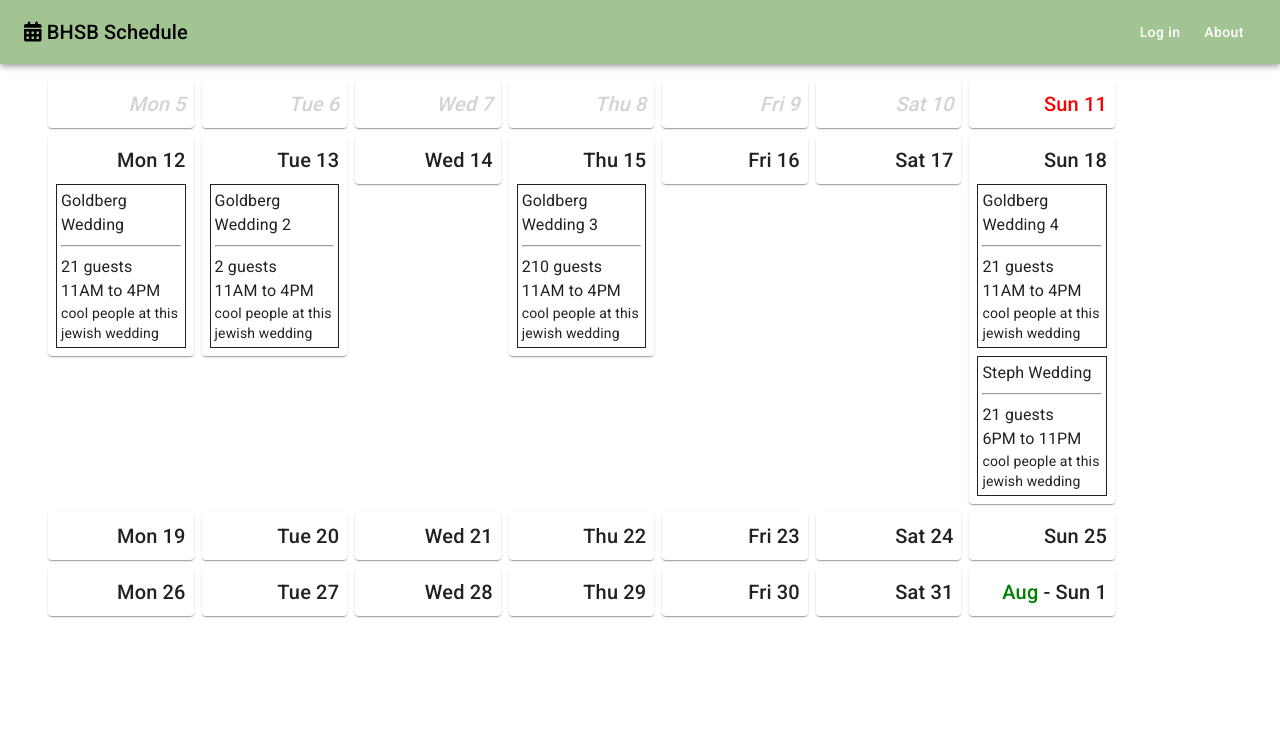
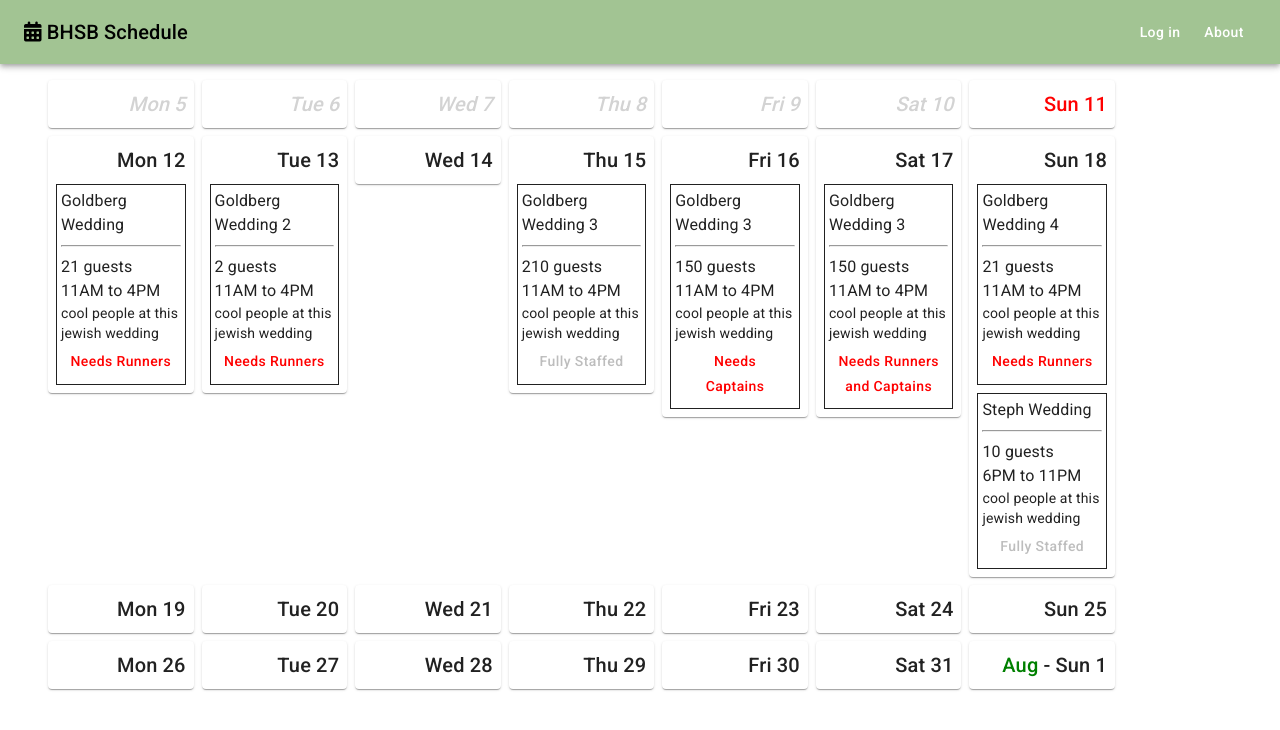
Before and after one commit to shylton/bhsb-schedule, a React (Create React App) app in the folder client/: page / in a window 1280 px wide. Shown: the top 730 px of the page. Built offline with nearby package versions, Linux system fonts and the light colour scheme.

Commit message:
signup button

```diff
--- a/client/src/App.js
+++ b/client/src/App.js
@@ -50,12 +50,46 @@ const events = [
     staff_needed: {
       manager: 1,
       captain: 1,
-      runner: 5
+      runner: 8
     },
     staff_signedup: {
       manager: 1,
       captain: 1,
-      runner: 3
+      runner: 8
+    }
+  },
+  {
+    name: 'Goldberg Wedding 3',
+    guest_count: 150,
+    start: new Date('2021-07-16T11:00:00'),
+    end: new Date('2021-07-16T16:00:00'),
+    notes: 'cool people at this jewish wedding',
+    staff_needed: {
+      manager: 1,
+      captain: 4,
+      runner: 8
+    },
+    staff_signedup: {
+      manager: 1,
+      captain: 1,
+      runner: 8
+    }
+  },
+  {
+    name: 'Goldberg Wedding 3',
+    guest_count: 150,
+    start: new Date('2021-07-17T11:00:00'),
+    end: new Date('2021-07-17T16:00:00'),
+    notes: 'cool people at this jewish wedding',
+    staff_needed: {
+      manager: 1,
+      captain: 4,
+      runner: 10
+    },
+    staff_signedup: {
+      manager: 1,
+      captain: 1,
+      runner: 8
     }
   },
   {
@@ -77,7 +111,7 @@ const events = [
   },
   {
     name: 'Steph Wedding',
-    guest_count: 21,
+    guest_count: 10,
     start: new Date('2021-07-18T18:00:00'),
     end: new Date('2021-07-18T23:00:00'),
     notes: 'cool people at this jewish wedding',
@@ -89,7 +123,7 @@ const events = [
     staff_signedup: {
       manager: 1,
       captain: 1,
-      runner: 3
+      runner: 5
     }
   },
 ]
--- a/client/src/components/EventSummary.js
+++ b/client/src/components/EventSummary.js
@@ -1,10 +1,35 @@
 import React from 'react'
 import format from 'date-fns/format'
+import isFuture from 'date-fns/isFuture'
+import isToday from 'date-fns/isToday'
 
 import Box from '@material-ui/core/Box'
 import Typography from '@material-ui/core/Typography'
+import Button from '@material-ui/core/Button'
 
+import { makeStyles } from '@material-ui/core/styles'
+
+const useStyles = makeStyles({
+    danger: {
+        color: 'red'
+    },
+})
 const EventSummary = ({ event }) => {
+    const classes = useStyles()
+
+    const signUpBtn = () => {
+        if ((event.staff_needed.runner > event.staff_signedup.runner)
+            && (event.staff_needed.captain > event.staff_signedup.captain)) {
+            return <Button fullWidth className={classes.danger}>Needs Runners and Captains</Button>
+        } else if ((event.staff_needed.runner > event.staff_signedup.runner)) {
+            return <Button fullWidth className={classes.danger}>Needs Runners</Button>
+        } else if ((event.staff_needed.captain > event.staff_signedup.captain)) {
+            return <Button fullWidth className={classes.danger}>Needs Captains</Button>
+        } else {
+            return <Button fullWidth disabled>Fully Staffed</Button>
+        }
+    }
+
     return (
         <Box border={1} p={0.5} style={{ marginTop: 8 }}>
             <Typography component={'span'} align='left'>
@@ -15,6 +40,10 @@ const EventSummary = ({ event }) => {
             <Typography variant='body2' align='left'>
                 {event.notes}
             </Typography>
+            {
+                (isToday(event.start) || isFuture(event.start)) &&
+                signUpBtn()
+            }
         </Box>
     )
 }
```
Lines whose indentation alone changed are shown as unchanged.
